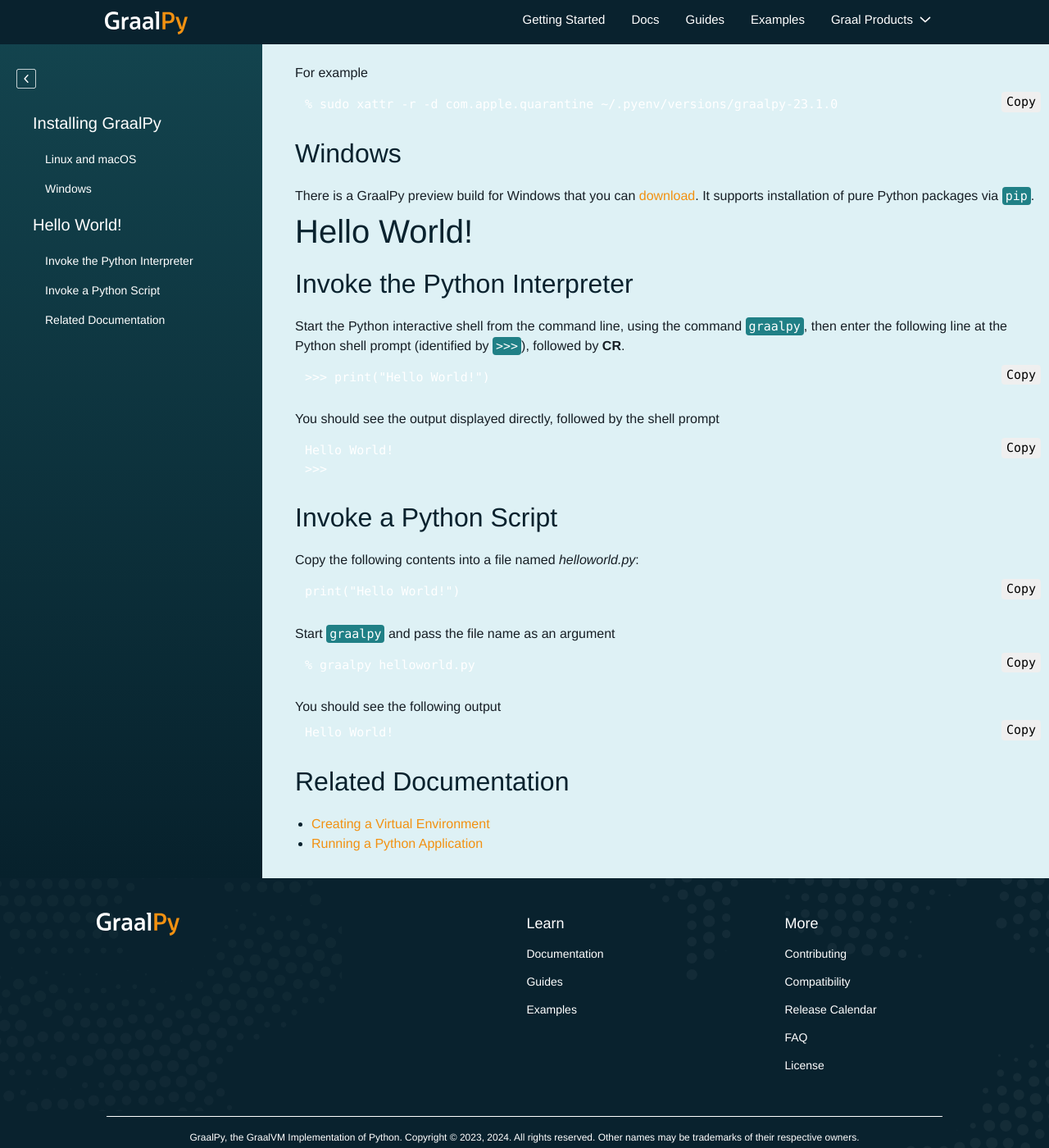
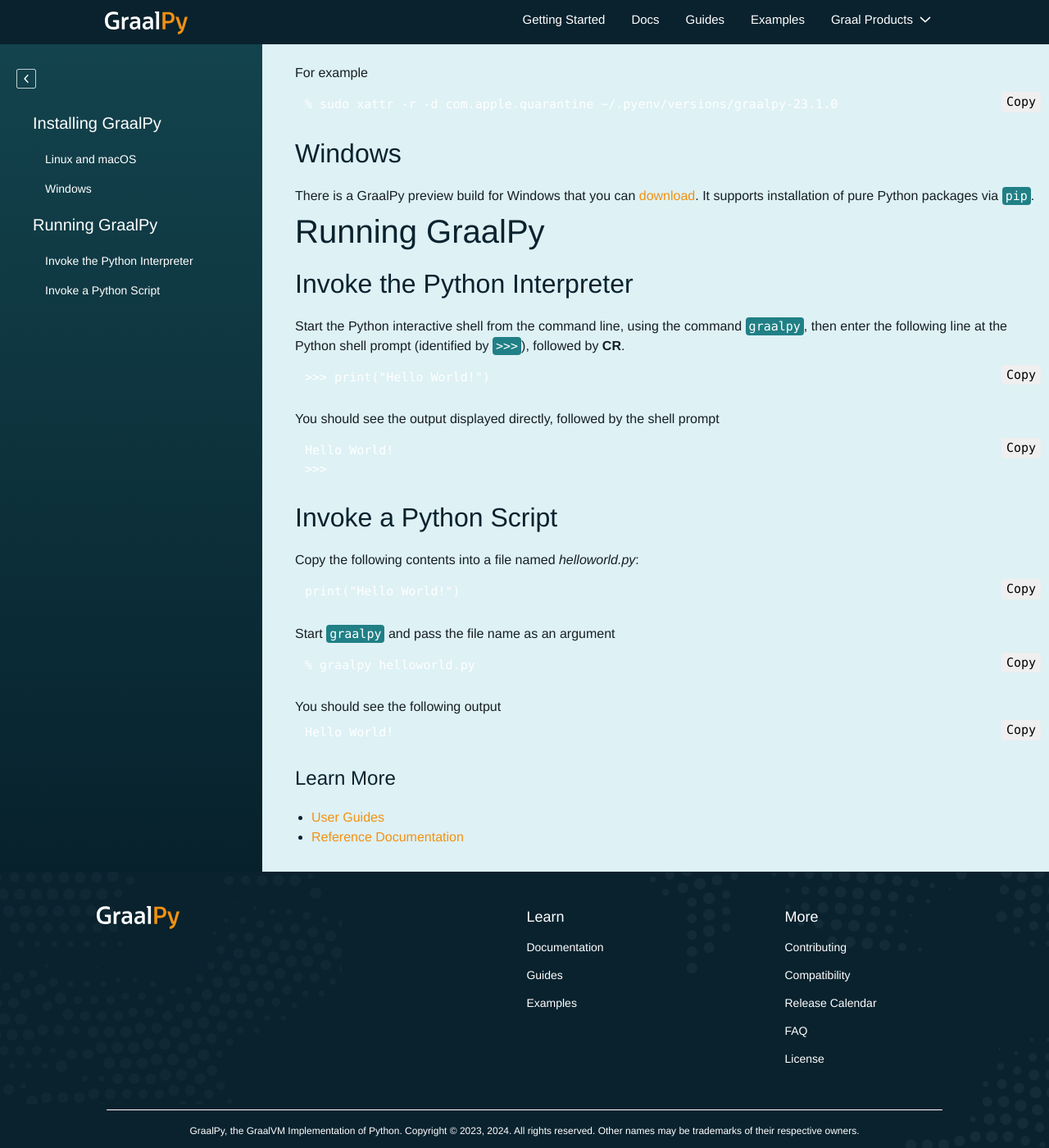
Before and after one commit to Y-Shcheholskyy/graalpy.github.io, a Jekyll site: the page built from docs/getting_started.md, in a window 1280 px wide and 1400 px high, scrolled down 541 px. Shown: the whole window at 82% size. Built offline with Jekyll 4.4.1, drawn with Linux system fonts in a browser that asks for light colours.

Commit message:
Update Getting Started titles

````diff
--- a/_config.yml
+++ b/_config.yml
@@ -1,4 +1,3 @@
-environment: community
 title: GraalPy
 description: GraalPy is a Python 3.10 compliant runtime on top of GraalVM. GraalPy offers high-performance execution, modern language features, and easy interoperability with Java.
 url: "https://graalpy.github.io"
--- a/docs/getting_started.md
+++ b/docs/getting_started.md
@@ -41,7 +41,7 @@
 There is a GraalPy preview build for Windows that you can [download](https://github.com/oracle/graalpython/releases/).
 It supports installation of pure Python packages via `pip`.
 
-## Hello World!
+## Running GraalPy
 
 ### Invoke the Python Interpreter
 
@@ -77,7 +77,7 @@
 Hello World!
 ```
 
-### Related Documentation
-{:.no_toc}
-* [Creating a Virtual Environment](/guides/creating_a_virtual_environment/)
-* [Running a Python Application](/guides/running_a_python_application/)
+#### Learn More
+
+* [User Guides](guides/Guides.md)
+* [Reference Documentation](reference/Reference.md)
--- a/docs/reference/Reference.md
+++ b/docs/reference/Reference.md
@@ -3,8 +3,8 @@
 title: Reference
 permalink: /reference/
 ---
-Lorem Ipsum
 
+# GraalPy Reference Documentation
 {% comment %}
   The list of docs for this page is in _data/reference_list.yml
 {% endcomment %}
````
